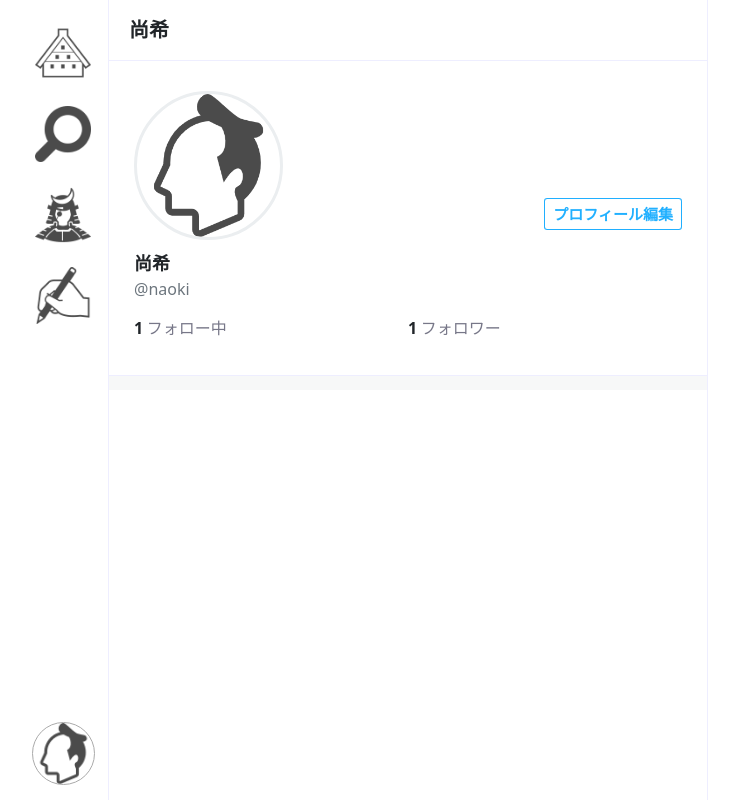
After one commit to ssoranaoki/orient, a PHP site: page /orient/profile.php in a window 1280 px wide. The commit adds this page. Shown: the whole page, without its empty margins (277-1016 px from the left). Run offline with PHP 8.4, Linux system fonts and the light colour scheme.

Commit message:
ユーザー画面

```diff
--- a/views/css/style.css
+++ b/views/css/style.css
@@ -47,6 +47,15 @@ html {
 }
 .btn:hover{
     color: #fff;
+}
+
+.btn-reverse {
+    background-color: #fff;
+    color: #1afe;
+    border: 1px solid #1afe;
+}
+.btn-reverse:hover {
+    color: #1afe;
 }
 
 a {
@@ -245,3 +254,49 @@ body.signup {
     color: #fff;
 
 }
+
+/* ユーザープロフィール */
+.profile .profile-area {
+    padding: 25px;
+}
+.profile .profile-area .top {
+    display: flex;
+    justify-content: space-between;
+    align-items: flex-end;
+
+}
+.profile .profile-area .top .user {
+    width: 30%;
+    padding: 5px 15px 10px 0;
+
+}
+.profile .profile-area .top .user img {
+    width: 100%;
+    border-radius: 50%;
+    border: 3px solid rgb(235, 238, 240);
+
+}
+.profile .profile-area .top button {
+    margin-bottom: 20px;
+}
+.profile .profile-area .name {
+    font-size: 18px;
+    font-weight: bold;
+
+}
+.profile .profile-area .follow-follower {
+    display: flex;
+    padding: 15px 0 10px 0;
+
+}
+.profile .profile-area .follow-follower .follow-count {
+    width: 30px;
+    font-size: 16px;
+    font-weight: bold;
+}
+.profile .profile-area .follow-follower .follow-text {
+    width: 100%;
+    font-size: 16px;
+    margin-right: 30px;
+    color: #778;
+}
--- /dev/null
+++ b/views/profile.php
@@ -0,0 +1,122 @@
+<!DOCTYPE html>
+<html lang="ja">
+
+<head>
+    <meta charset="UTF-8">
+    <meta http-equiv="X-UA-Compatible" content="IE=edge">
+    <meta name="viewport" content="width=device-width, initial-scale=1.0">
+    <link rel="icon" href="../views/img/戦国武将のアイコン.png">
+    <!-- Bootstrap CSS  -->
+    <link href="https://cdn.jsdelivr.net/npm/bootstrap@5.0.0-beta1/dist/css/bootstrap.min.css" rel="stylesheet"
+    integrity="sha384-giJF6kkoqNQ00vy+HMDP7azOuL0xtbfIcaT9wjKHr8RbDVddVHyTfAAsrekwKmP1" crossorigin="anonymous">
+    <link rel="stylesheet" href="../views/css/style.css">
+    <!-- JS -->
+    <script src="https://code.jquery.com/jquery-3.6.0.js" integrity="sha256-H+K7U5CnXl1h5ywQfKtSj8PCmoN9aaq30gDh27Xc0jk=" crossorigin="anonymous" defer></script>
+    <!-- JavaScript Bundle with Popper -->
+    <script src="https://cdn.jsdelivr.net/npm/bootstrap@5.0.0-beta1/dist/js/bootstrap.bundle.min.js" integrity="sha384-ygbV9kiqUc6oa4msXn9868pTtWMgiQaeYH7/t7LECLbyPA2x65Kgf80OJFdroafW" crossorigin="anonymous" defer></script>
+
+    <title>非公認！漫画「オリエント」意見＆考察交流サイト</title>
+    <meta name="description" content="プロフィール画面です">
+</head>
+
+<body class="home profile text-center">
+    <div class="container">
+        <div class="side">
+            <div class="side-inner">
+                <ul class="nav flex-colum">
+                    <li class="nav-item"><a href="home.php" class="nav-link"><img src="../views/img/白川郷の古民家のフリーアイコン.png"
+                                alt="ホーム画面アイコン" class="icon"></a></li>
+                    <li class="nav-item"><a href="search.php" class="nav-link"><img src="../views/img/虫眼鏡のアイコン.png"
+                                alt="検索アイコン"></a></li>
+                    <li class="nav-item"><a href="profile.php" class="nav-link"><img
+                                src="../views/img/伊達政宗の甲冑姿のアイコン.png" alt="自分のアイコン" ></a></li>
+                    <li class="nav-item"><a href="post.php" class="nav-link"><img src="../views/img/鉛筆を持つ手のアイコン.png"
+                                alt="投稿アイコン" class="post-write"></a></li>
+                    <li class="nav-item my-icon"><img src="../views/img_uploaded/user/お侍さんアイコン.png" alt="プロフィールアイコン" class="js-popover" data-bs-container="body"
+                        data-bs-toggle="popover" data-bs-placement="right" data-bs-html="true" data-bs-content="<a href='profile.php'>プロフィール</a><br><a href='sign-out.php'>ログアウト</a>"></li>
+                </ul>
+            </div>
+        </div>
+        <div class="main">
+            <div class="main-header">
+                <h1>尚希</h1>
+            </div>
+
+            <!-- プロフィールエリア -->
+            <div class="profile-area">
+                <div class="top">
+                    <div class="user"><img src="../views/img_uploaded/user/お侍さんアイコン.png" alt=""></div>
+
+                    <?php if (isset($_GET['user_id'])) : ?>
+                    <!-- 相手のページ -->
+                        <?php if (isset($_GET['case'])) : ?>
+                            <button class="btn btn-sm">フォローを外す</button>
+                        <?php else: ?>
+                            <button class="btn btn-sm btn-reverse">フォローする</button>
+                        <?php endif; ?>
+                    <?php else: ?>
+                    <!-- 自分のページ -->
+                        <button class="btn btn-reverse btn-sm" data-bs-toggle="modal" data-bs-target="#js-modal">プロフィール編集</button>
+                    <?php endif; ?>
+
+
+                    <div class="modal fade" id="js-modal" tabindex="-1" aria-hidden="true">
+                        <div class="modal-dialog">
+                            <div class="modal-content">
+                                <form action="profile.php" method="post" enctype="multipart/form-data">
+                                    <div class="modal-header">
+                                        <h5 class="modal-title">プロフィールを編集</h5>
+                                        <button class="btn-close" type="button" data-bs-dismiss="modal" aria-label="Close"></button>
+                                    </div>
+                                    <div class="modal-body">
+                                        <div class="user">
+                                            <img src="../views/img_uploaded/user/お侍さんアイコン.png" alt="">
+                                        </div>
+                                        <div class="mb-3">
+                                            <label for="" class="mb-1">プロフィール写真</label>
+                                            <input type="file" class="form-control form-control-sm" name="image">
+                                        </div>
+
+                                        <input type="text" class="form-control mb-4" name="nickname" value="尚希" placeholder="ニックネーム" maxlength="50" required>
+                                        <input type="text" class="form-control mb-4" name="name" value="naoki" placeholder="ユーザー名" maxlength="50" required>
+                                        <input type="email" class="form-control mb-4" name="email" value="naoki@techis.jp" placeholder="メールアドレス" maxlength="254" required>
+                                        <input type="password" class="form-control mb-4" name="password" value="" placeholder="パスワードを変更する場合ご入力ください" minlength="4" maxlength="128">
+                                    </div>
+
+                                    <div class="modal-footer">
+                                        <button class="btn btn-reverse" data-bs-dismiss="modal">キャンセル</button>
+                                        <button class="btn" type="submit">保存する</button>
+                                    </div>
+
+
+                                </form>
+                            </div>
+                        </div>
+                    </div>
+                </div>
+
+                <div class="name">尚希</div>
+                <div class="text-muted">@naoki</div>
+
+                <div class="follow-follower">
+                    <div class="follow-count">1</div>
+                    <div class="follow-text">フォロー中</div>
+                    <div class="follow-count">1</div>
+                    <div class="follow-text">フォロワー</div>
+                </div>
+            </div>
+
+            <!-- 仕切りエリア -->
+            <div class="ditch"></div>
+
+            <!-- つぶやき一覧エリア -->
+        </div>
+    </div>
+    <script>
+        document.addEventListener('DOMContentLoaded', function(){
+            $('.js-popover').popover();
+        }, false);
+    </script>
+</body>
+
+</html>
--- a/views/sign-up.php
+++ b/views/sign-up.php
@@ -22,7 +22,7 @@
             <input type="text" class="form-control" name="nickname" placeholder="ニックネーム" maxlength="50" required autofocus>
             <input type="text" class="form-control" name="name" placeholder="ユーザー名、例)techis132" maxlength="50" required>
             <input type="email" class="form-control" name="email" placeholder="メールアドレス" maxlength="254" required>
-            <input type="password" class="form-control" name="password" placeholder="パスワード" minlength="4" maxlength="50" required>
+            <input type="password" class="form-control" name="password" placeholder="パスワード" minlength="4" maxlength="128" required>
             <button class="w-100 btn btn-lg" type="submit">登録する</button>
             <p class="mt-3 mb-2"><a href="sign-in.php">ログインする</a></p>
             <p class="mt-2 mb-3 text-muted">&copy; 2023</p>
```
Also changed, not shown: 1 other file.
